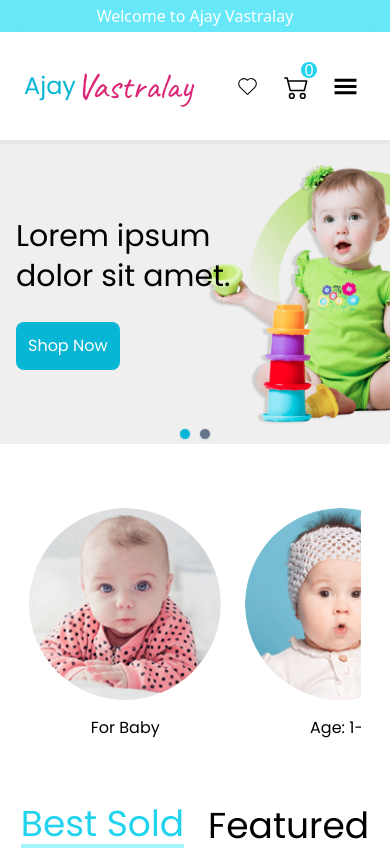
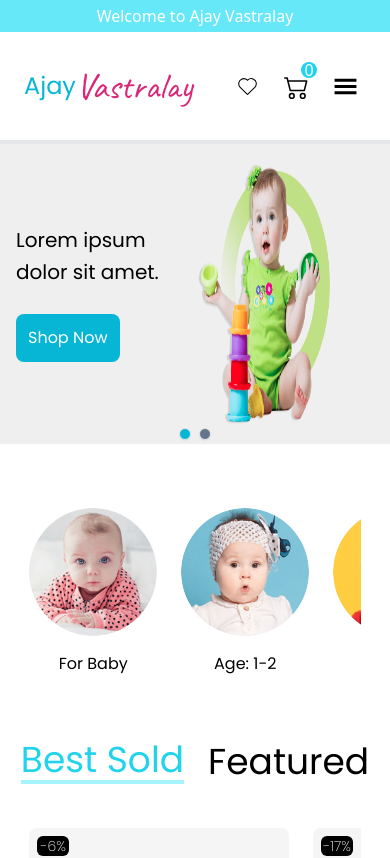
Before and after one commit to iGauravSingh/AjayVastralay, a React (Vite) app: page / in a window 390 px wide. Shown: the top 858 px of the page. Built offline with nearby package versions, Linux system fonts and the light colour scheme.

Commit message:
resolving responsive image cut issue

```diff
--- a/src/components/Category.tsx
+++ b/src/components/Category.tsx
@@ -71,7 +71,7 @@ const Category = () => {
               <Link to={`/category/${category.categoryIdentity}`} >
               <div className=" flex flex-col  justify-center items-center gap-4  ">
                 <img
-                  className=" h-[12rem] w-[12rem] rounded-full hover:rotate-6 hover:scale-105 transition duration-150 ease-in-out"
+                  className=" h-[8rem] md:h-[12rem] w-[8rem] md:w-[12rem] rounded-full hover:rotate-6 hover:scale-105 transition duration-150 ease-in-out"
                   src={category.categoryImage}
                   alt=""
                 />
--- a/src/components/Hero.tsx
+++ b/src/components/Hero.tsx
@@ -19,14 +19,14 @@ const Hero = () => {
     <div className=' relative w-screen'>
         {/* image  */}
         <div className='w-full'>
-            <img className=' w-full h-[300px] md:h-[500px] object-cover ' src={heroData[heroDataState].image} alt="" />
+            <img className=' w-full h-[300px] md:h-[500px] object-left md:object-cover ' src={heroData[heroDataState].image} alt="hero" />
         </div>
 
         {/* image data  */}
         <div className=' absolute top-[50%] left-0 -translate-y-1/2 flex flex-col font-poppins gap-6 pl-4 md:pl-32 '>
             <div className=' flex flex-col gap-1 md:gap-2'>
-            <h2 className='text-3xl md:text-6xl'>{heroData[heroDataState].title1}</h2>
-            <h2 className='text-3xl'>{heroData[heroDataState].title2}</h2>
+            <h2 className='text-xl md:text-6xl'>{heroData[heroDataState].title1}</h2>
+            <h2 className='text-xl'>{heroData[heroDataState].title2}</h2>
             <p className=' text-sm'>{heroData[heroDataState].description}</p>
             </div>
             <Button text='Shop Now' />
```
